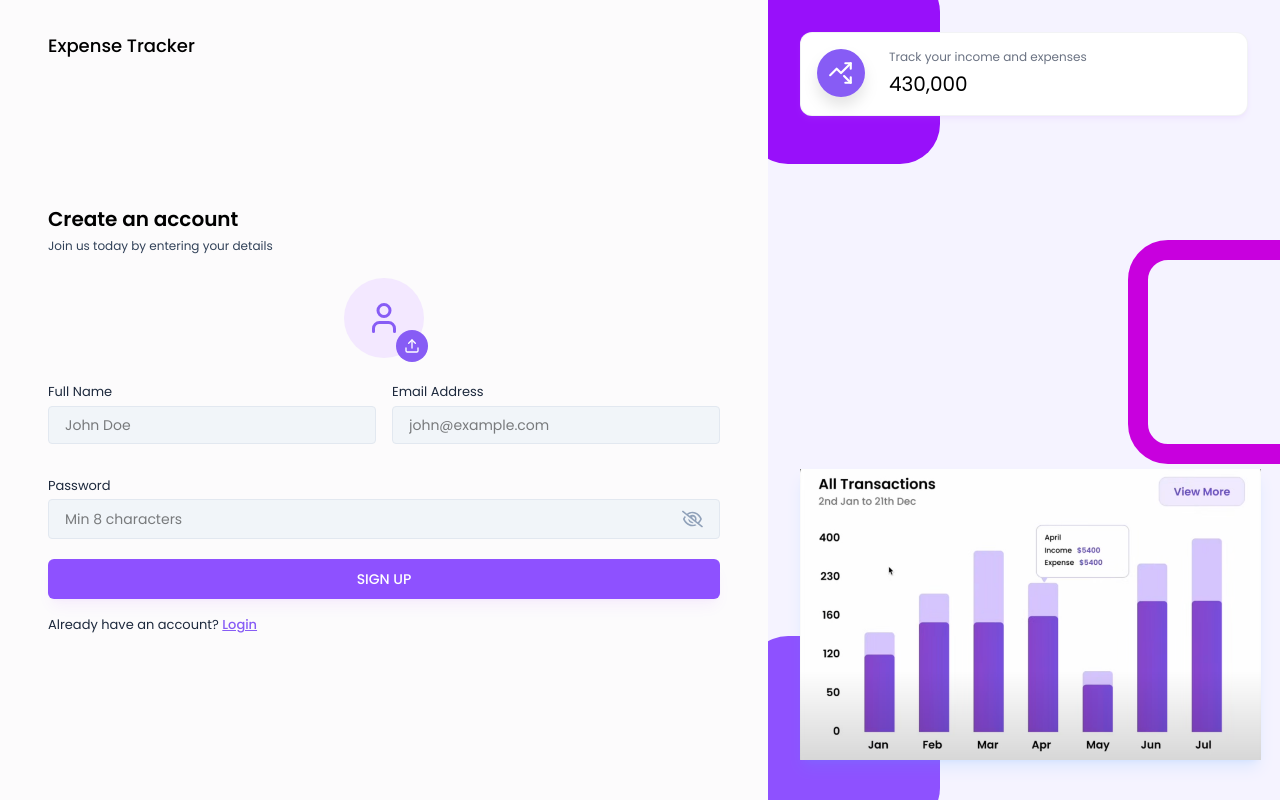
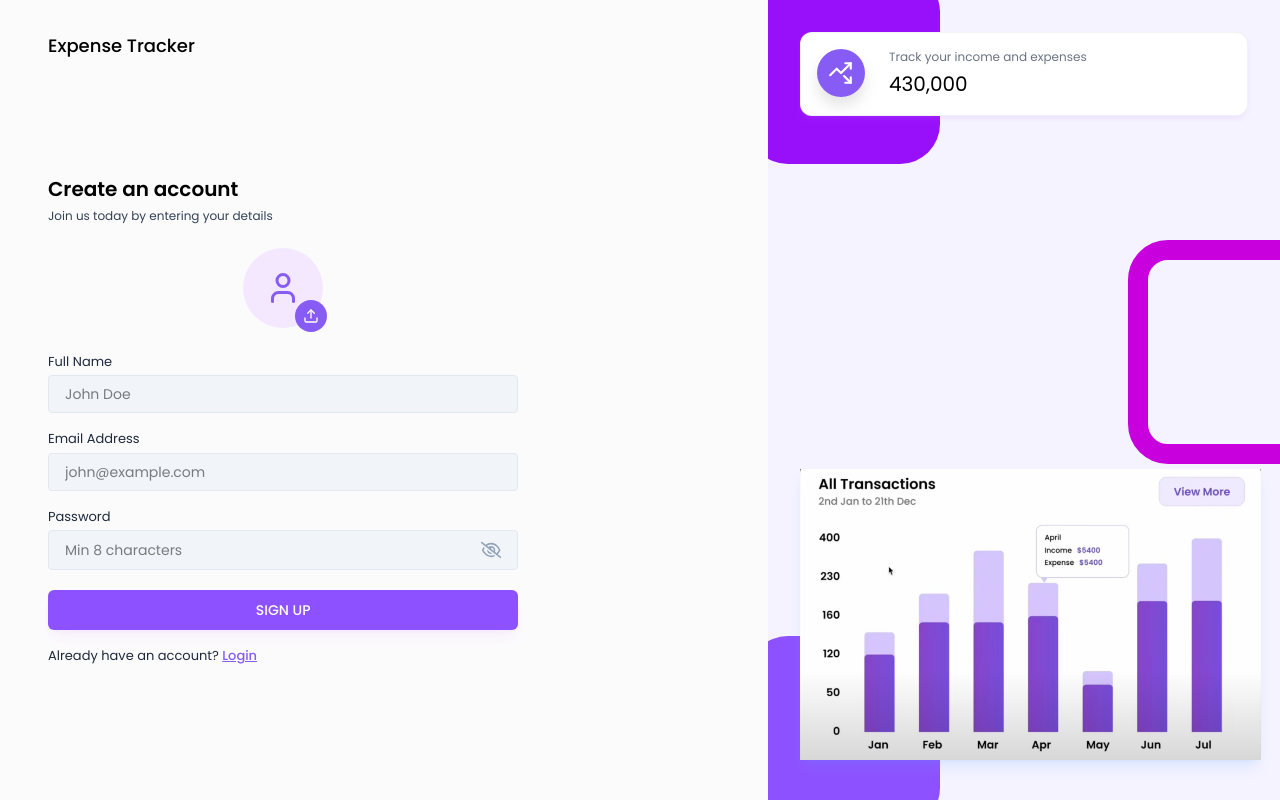
Before and after one commit to HarshilSolanki5/Expense-Tracker, a React (Vite) app in the folder frontend/Expense-tracker/: page /signUp in a window 1280 px wide. Built offline with nearby package versions, Linux system fonts and the light colour scheme; no server answers.

Commit message:
Update SignUp.jsx

```diff
--- a/frontend/Expense-tracker/src/pages/Auth/SignUp.jsx
+++ b/frontend/Expense-tracker/src/pages/Auth/SignUp.jsx
@@ -68,14 +68,14 @@
 
   return (
     <AuthLayout>
-      <div className="lg:w-[100%] h-auto md:h-full mt-10 md:mt-0 flex flex-col justify-center">
+      <div className="lg:w-[70%] h-auto md:h-full mt-10 md:mt-0 flex flex-col justify-center">
         <h3 className="text-xl font-semibold text-black">Create an account</h3>
         <p className="text-xs text-slate-700 mt-[5px] mb-6">
           Join us today by entering your details
         </p>
         <form onSubmit={handleSignUp}>
           <ProfilePhotoSelector image={profilePic} setImage={setProfilePic} />
-          <div className="grid grid-cols-1 md:grid-cols-2 gap-4">
+          <div className="gflex flex-col gap-4">
             <Input
               value={fullName}
               onChange={({ target }) => setFullName(target.value)}
```
